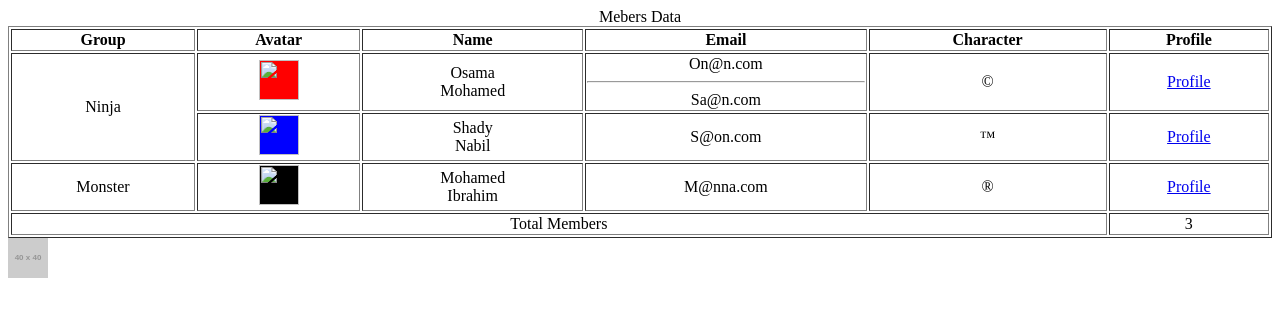
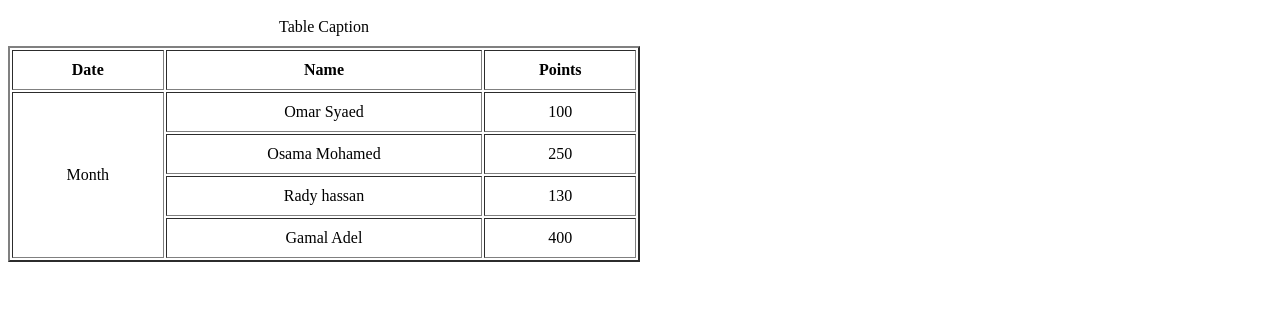
Before and after one commit to omarsayed66/HTML-Assignmments, a plain HTML site: page index-15-18.html in a window 1280 px wide. Drawn offline with Linux system fonts and the light colour scheme; placeholder pictures from the web are drawn by us.

Commit message:
Index-15-18 2 - Solution

```diff
--- a/index-15-18.html
+++ b/index-15-18.html
@@ -10,98 +10,43 @@
     <title>Index 15 To 18</title>
   </head>
   <body>
-    <table border="1" width="100%" style="text-align: center">
-      <caption>
-        Mebers Data
+    <table
+      style="text-align: center"
+      border="2"
+      width="50%"
+      cellpadding="10px "
+    >
+      <caption style="margin: 10px">
+        Table Caption
       </caption>
 
       <thead>
         <tr>
-          <th>Group</th>
-          <th>Avatar</th>
+          <th>Date</th>
           <th>Name</th>
-          <th>Email</th>
-          <th>Character</th>
-          <th>Profile</th>
+          <th>Points</th>
         </tr>
       </thead>
+
       <tbody>
         <tr>
-          <td rowspan="2">Ninja</td>
-          <td>
-            <img
-              width="40px"
-              height="40px"
-              src=""
-              alt=""
-              style="background-color: red"
-            />
-          </td>
-          <td>
-            Osama
-            <br />
-            Mohamed
-          </td>
-          <td>
-            On@n.com
-            <hr />
-            Sa@n.com
-          </td>
-          <td>&copy;</td>
-          <td>
-            <a href="https://www.facebook.com" target="_blank">Profile</a>
-          </td>
+          <td rowspan="4">Month</td>
+          <td>Omar Syaed</td>
+          <td>100</td>
         </tr>
         <tr>
-          <td>
-            <img
-              width="40px"
-              height="40px"
-              src=""
-              alt=""
-              style="background-color: blue"
-            />
-          </td>
-          <td>
-            Shady
-            <br />
-            Nabil
-          </td>
-          <td>S@on.com</td>
-          <td>&trade;</td>
-          <td>
-            <a href="https://www.facebook.com" target="_blank">Profile</a>
-          </td>
+          <td>Osama Mohamed</td>
+          <td>250</td>
         </tr>
         <tr>
-          <td>Monster</td>
-          <td>
-            <img
-              width="40px"
-              height="40px"
-              src=""
-              alt=""
-              style="background-color: black"
-            />
-          </td>
-          <td>
-            Mohamed
-            <br />
-            Ibrahim
-          </td>
-          <td>M@nna.com</td>
-          <td>&#174;</td>
-          <td>
-            <a href="https://www.facebook.com" target="_blank">Profile</a>
-          </td>
+          <td>Rady hassan</td>
+          <td>130</td>
+        </tr>
+        <tr>
+          <td>Gamal Adel</td>
+          <td>400</td>
         </tr>
       </tbody>
-      <tfoot>
-        <td colspan="5">Total Members</td>
-        <td>3</td>
-      </tfoot>
     </table>
-
-    <img src="https://via.placeholder.com/40/f00" />
   </body>
 </html>
```
